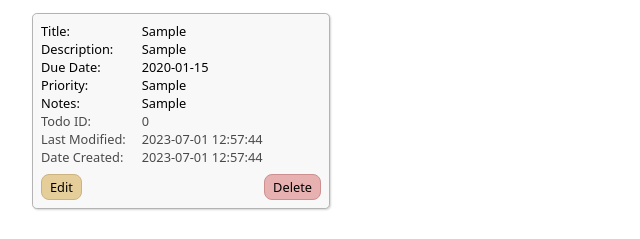
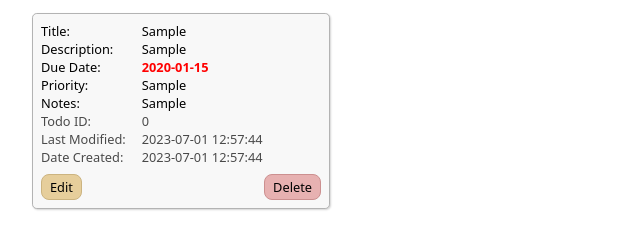
Before and after one commit to djfor5/todo-list, a website built with webpack: page src/template.html in a window 1280 px wide. Both pictures are taken after typing "Sample", "Sample", "2020-01-15", "Sample", "Sample" into the empty fields and a click on the button "Save Todo". Shown: the part 142-381 px from the top of the page, 0-640 px from the left. Built offline with nearby package versions, Linux system fonts and the light colour scheme.

Commit message:
Add colour-coding for due date, update README.md
Simple colour-coding added for due date (red for overdue, green
otherwise). README.md now lists basic functionality of app.

```diff
--- a/src/dom.js
+++ b/src/dom.js
@@ -1,3 +1,6 @@
+import { format, formatDistance, formatRelative, subDays } from 'date-fns'
+
+
 function renderTodos(todoArr, contentContainer) {
   // remove all contents from container
   while (contentContainer.firstChild) {
@@ -7,7 +10,6 @@
   // render each todo in a card
   for (let i in todoArr) {
     const todoCard = document.createElement('div')
-    // todoCard.id = `card ${i}`
     todoCard.id = `card ${todoArr[i]["Todo ID"]}`
     const todoDetails = document.createElement('div')
     const todoBtns = document.createElement('div')
@@ -21,6 +23,15 @@
       spanValue.textContent = value
       todoDetails.appendChild(spanKey)
       todoDetails.appendChild(spanValue)
+      const today = format(new Date(), 'yyyy-MM-dd HH:mm:ss')
+      if (key === 'Due Date') {
+        spanValue.style.fontWeight = 'bold'
+        if (value<today) {
+          spanValue.style.color = 'red'
+        } else {
+          spanValue.style.color = 'green'
+        }
+      }
     }
     const btnEditTodo = document.createElement('button')
     btnEditTodo.textContent = "Edit"
```
Also changed, not shown: README.md, dist/index.1c204347f54c795fb8d0.bundle.js (added), dist/index.88825e76ab5be97a13e3.bundle.js (deleted), dist/index.html, src/index.js (line endings or trailing spaces).
